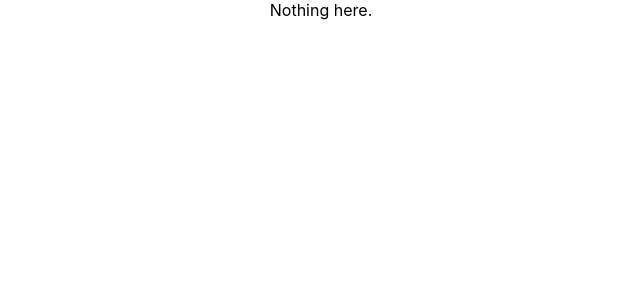
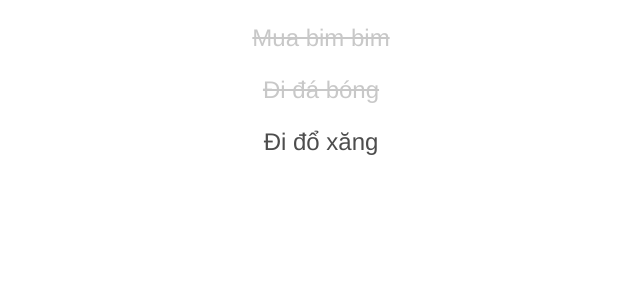
Before and after one commit to HungNhOnPV/React_2018, a React (Create React App) app in the folder my-todo-list/: page / in a window 1280 px wide. Shown: the top 300 px of the page, without its empty margins (319-959 px from the left). Built offline with nearby package versions, Linux system fonts and the light colour scheme.

Commit message:
finish my todo app part 1

```diff
--- a/my-todo-list/package.json
+++ b/my-todo-list/package.json
@@ -3,6 +3,7 @@
   "version": "0.1.0",
   "private": true,
   "dependencies": {
+    "classnames": "^2.2.6",
     "react": "^16.10.2",
     "react-dom": "^16.10.2",
     "react-scripts": "3.2.0"
--- a/my-todo-list/src/App.js
+++ b/my-todo-list/src/App.js
@@ -7,26 +7,54 @@ import TodoItem from './components/TodoItem';
 class App extends Component {
   constructor() {
     super();
-    this.todoList = [
-      // { title: 'Mua bim bim', isComplete: true },
-      // { title: 'Đi đá bóng', isComplete: true },
-      // { title: 'Đi đổ xăng', isComplete: false }
-    ];
+    this.state = {
+      todoItems: [
+      { title: 'Mua bim bim', isComplete: true },
+      { title: 'Đi đá bóng', isComplete: true },
+      { title: 'Đi đổ xăng', isComplete: false }
+    ]}
+  }
+
+  onItemClicked(item) {
+    return(event) => {
+      const isComplete = item.isComplete;
+      const { todoItems } = this.state;
+      const index = todoItems.indexOf(item);
+
+      this.setState({
+        todoItems: [
+          ...todoItems.slice(0, index),
+          {
+            ...item,
+            isComplete: !isComplete
+          },
+          ...todoItems.slice(index +1)
+        ]
+      });
+    };
   }
 
   render() {
+    const { todoItems } = this.state;
+
+    if(todoItems.length) {
       return (
         <div className="App">
           {
-          this.todoList.length > 0 && this.todoList.map((item, index) =>
-            <TodoItem key = {index} item = {item}/>
+            todoItems.length > 0 && todoItems.map((item, index) =>
+              <TodoItem
+              key = {index}
+              item = {item}
+              onClick = {this.onItemClicked(item)} />
             )
-        }
-        {
-          this.todoList.length === 0 && 'Nothing here.'
           }
         </div>
       );
+    } else {
+        return(
+        <div className="App">Nothing here.</div>
+        );
+      }
     }
 }
 
--- a/my-todo-list/src/components/TodoItem.js
+++ b/my-todo-list/src/components/TodoItem.js
@@ -1,17 +1,16 @@
 import React, { Component } from 'react';
+import classNames from 'classnames';
+
 import './TodoItem.css';
 
 class TodoItem extends Component {
     render() {
-        const { item } = this.props;
-        let className = 'TodoItem';
-
-        if(item.isComplete) {
-            className += ' TodoItem-complete';
-        }
+        const { item, onClick } = this.props;
 
         return (
-            <div class = {className}>
+            <div onClick={onClick} className = {classNames('TodoItem', {
+                'TodoItem-complete': item.isComplete
+            })}>
                 <p>{this.props.item.title}</p>
             </div>
         );
```
Also changed, not shown: 1 other file (tests, documents, lock files or other folders). Lines whose indentation alone changed are shown as unchanged.
